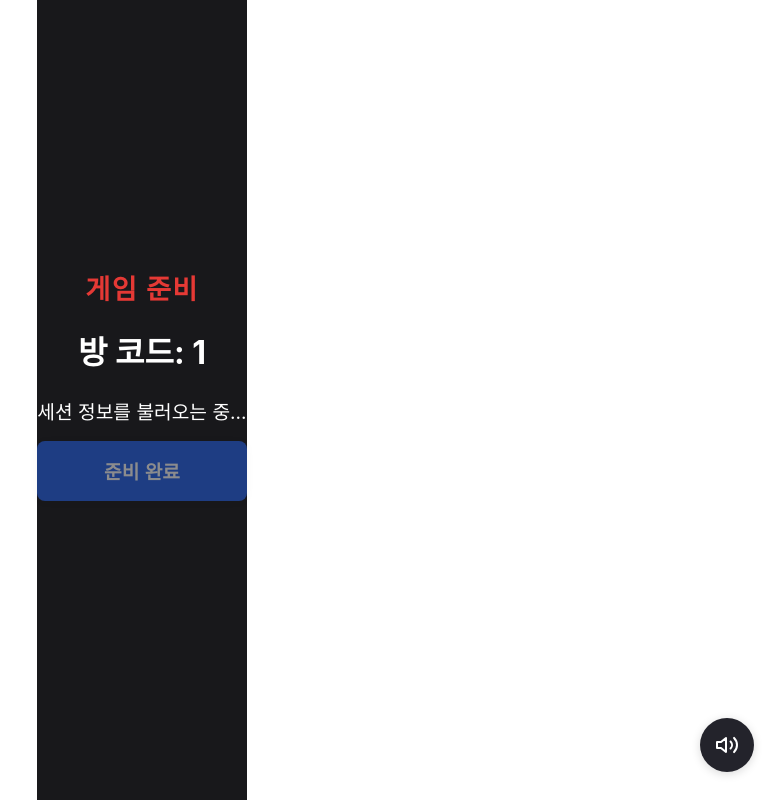
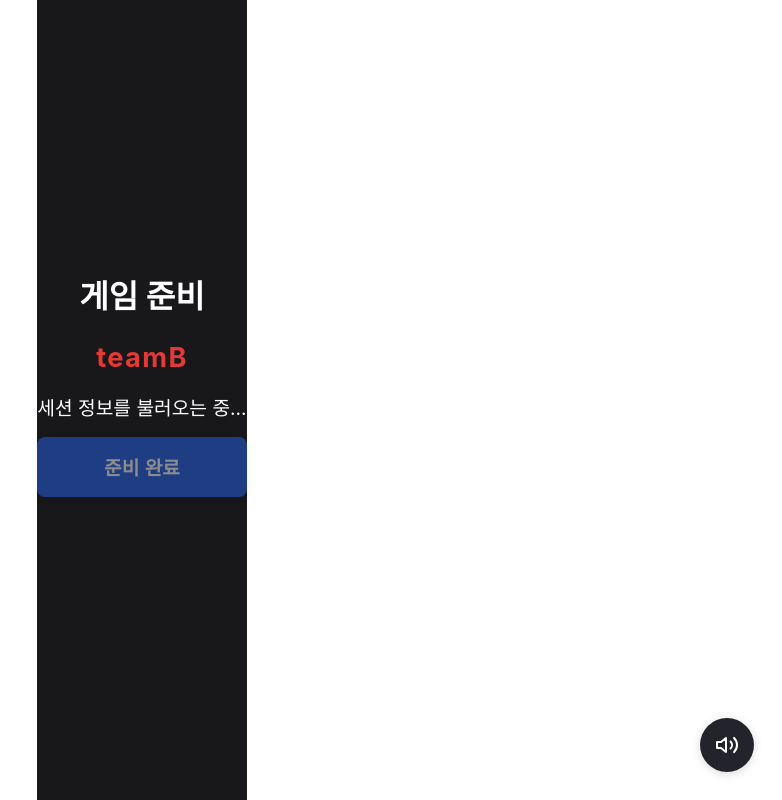
Before and after one commit to HOAN-C/RON, a React (Vite) app: page /ready/1 in a window 1280 px wide. Shown: the whole page, without its empty margins (498-1280 px from the left). Built offline with nearby package versions, Linux system fonts and the light colour scheme; no server answers; the database is empty.

Commit message:
chore: ReadyPage UI 및 사운드 버튼 스타일/순서 개선, 코드 포맷팅

```diff
--- a/src/pages/ReadyPage.tsx
+++ b/src/pages/ReadyPage.tsx
@@ -52,7 +52,7 @@ const SoundIconButton = styled.button`
   display: flex;
   align-items: center;
   justify-content: center;
-  box-shadow: 0 2px 10px rgba(0,0,0,0.15);
+  box-shadow: 0 2px 10px rgba(0, 0, 0, 0.15);
   cursor: pointer;
   z-index: 101;
   transition: background 0.18s;
@@ -230,8 +230,8 @@ const ReadyPage: React.FC = () => {
 
   return (
     <Container>
-      <SubTitle>게임 준비</SubTitle>
-      <Title>방 코드: {sessionCode}</Title>
+      <Title>게임 준비</Title>
+      <SubTitle>{getTeamPath(sessionCode)}</SubTitle>
       <Status>
         {!sessionCode ? (
           '잘못된 접근입니다. (코드 없음)'
@@ -299,7 +299,16 @@ function SoundTestButton() {
         onClick={handleClick}
         tabIndex={0}
       >
-        <svg width="24" height="24" viewBox="0 0 24 24" fill="none" stroke="#fff" strokeWidth="2" strokeLinecap="round" strokeLinejoin="round">
+        <svg
+          width="24"
+          height="24"
+          viewBox="0 0 24 24"
+          fill="none"
+          stroke="#fff"
+          strokeWidth="2"
+          strokeLinecap="round"
+          strokeLinejoin="round"
+        >
           <polygon points="11 5 6 9 2 9 2 15 6 15 11 19 11 5"></polygon>
           <path d="M19.07 4.93a10 10 0 0 1 0 14.14"></path>
           <path d="M15.54 8.46a5 5 0 0 1 0 7.07"></path>
```
